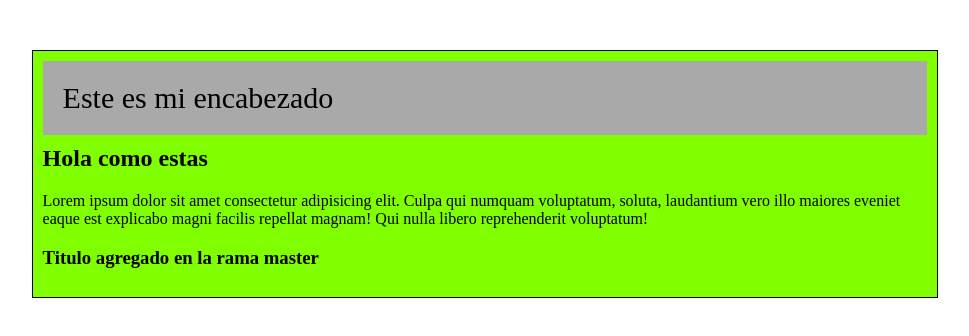
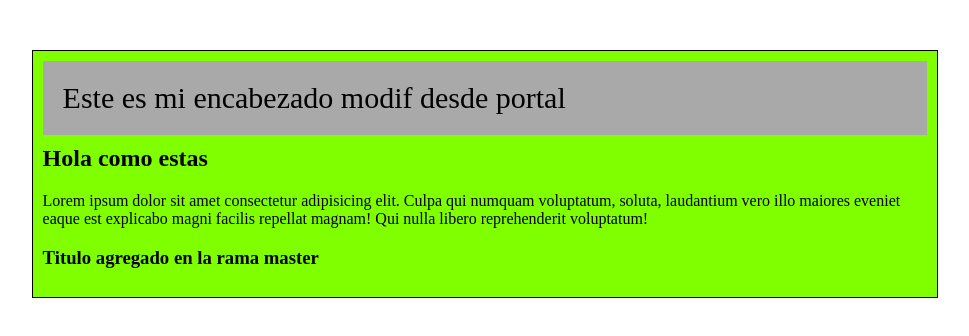
Before and after one commit to mauricioriano/Prueba_Remota, a plain HTML site: page index.html in a window 1280 px wide. Shown: the whole page, without its empty margins (155-1124 px from the left). Drawn offline with Linux system fonts and the light colour scheme.

Commit message:
Update index.html
Cambio en texto encabezado

```diff
--- a/index.html
+++ b/index.html
@@ -16,7 +16,7 @@
 
 <div class=encabezado>
 
-Este es mi encabezado
+Este es mi encabezado modif desde portal
 
 </div>
 
```
